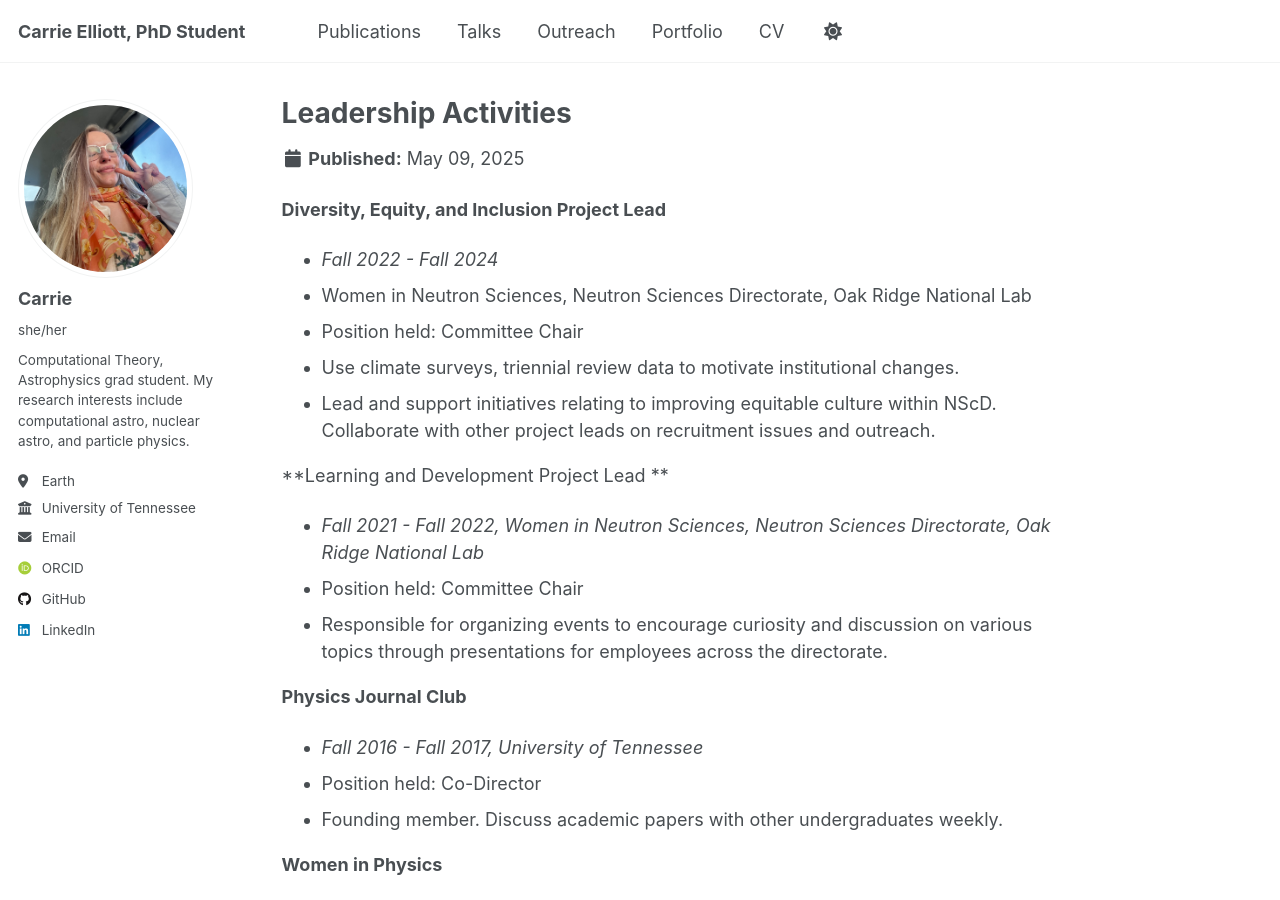
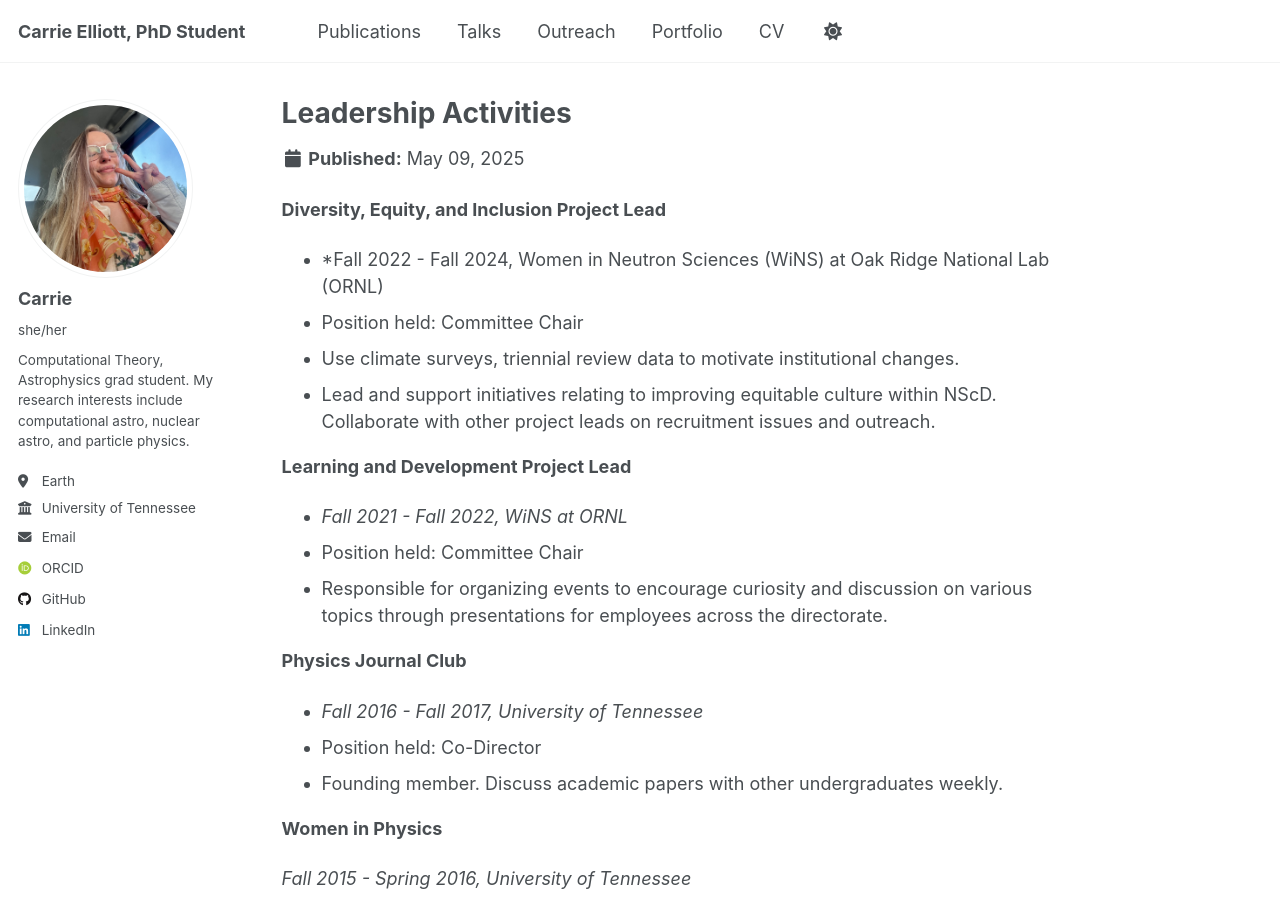
Before and after one commit to cellio00/cellio00.github.io, a Jekyll site: the page built from _outreach/outreach-leadership.md, in a window 1280 px wide and 900 px high. Built offline with Jekyll 4.4.1, drawn with Linux system fonts in a browser that asks for light colours; some web fonts are replaced.

Commit message:
modifying markdown formatting.

```diff
--- a/_outreach/outreach-leadership.md
+++ b/_outreach/outreach-leadership.md
@@ -6,15 +6,14 @@ collection: outreach
 
 **Diversity, Equity, and Inclusion Project Lead**
 
-- *Fall 2022 - Fall 2024*
-- Women in Neutron Sciences, Neutron Sciences Directorate, Oak Ridge National Lab
+- *Fall 2022 - Fall 2024, Women in Neutron Sciences (WiNS) at Oak Ridge National Lab (ORNL)
 - Position held: Committee Chair
 - Use climate surveys, triennial review data to motivate institutional changes.
 - Lead and support initiatives relating to improving equitable culture within NScD. Collaborate with other project leads on recruitment issues and outreach.
 
-**Learning and Development Project Lead **
+**Learning and Development Project Lead**
 
-- *Fall 2021 - Fall 2022, Women in Neutron Sciences, Neutron Sciences Directorate, Oak Ridge National Lab*
+- *Fall 2021 - Fall 2022, WiNS at ORNL*
 - Position held: Committee Chair
 - Responsible for organizing events to encourage curiosity and discussion on various topics through presentations for employees across the directorate.
 
```
